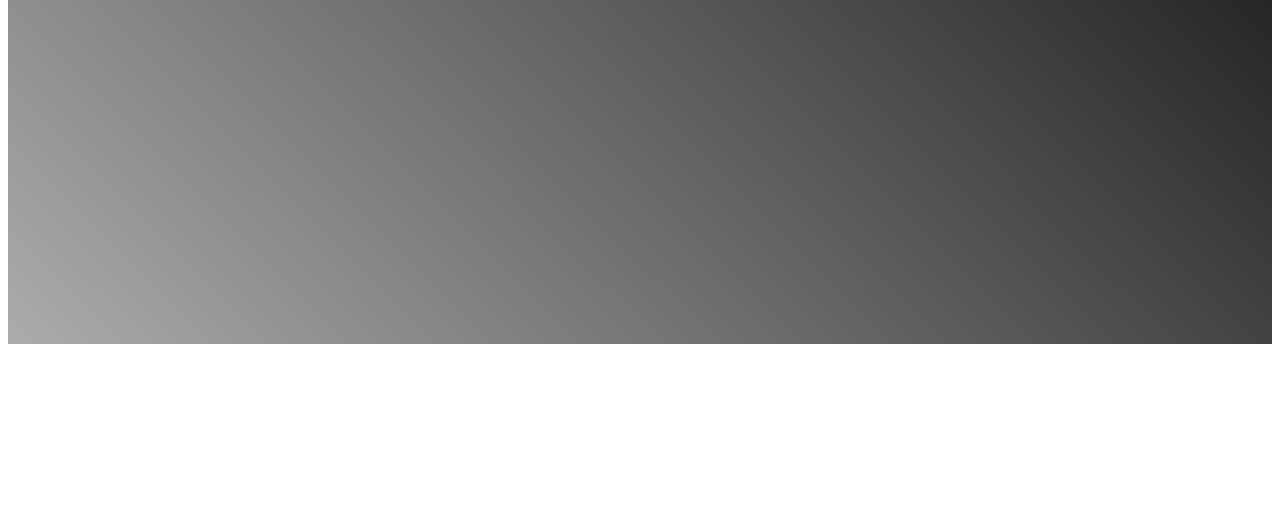
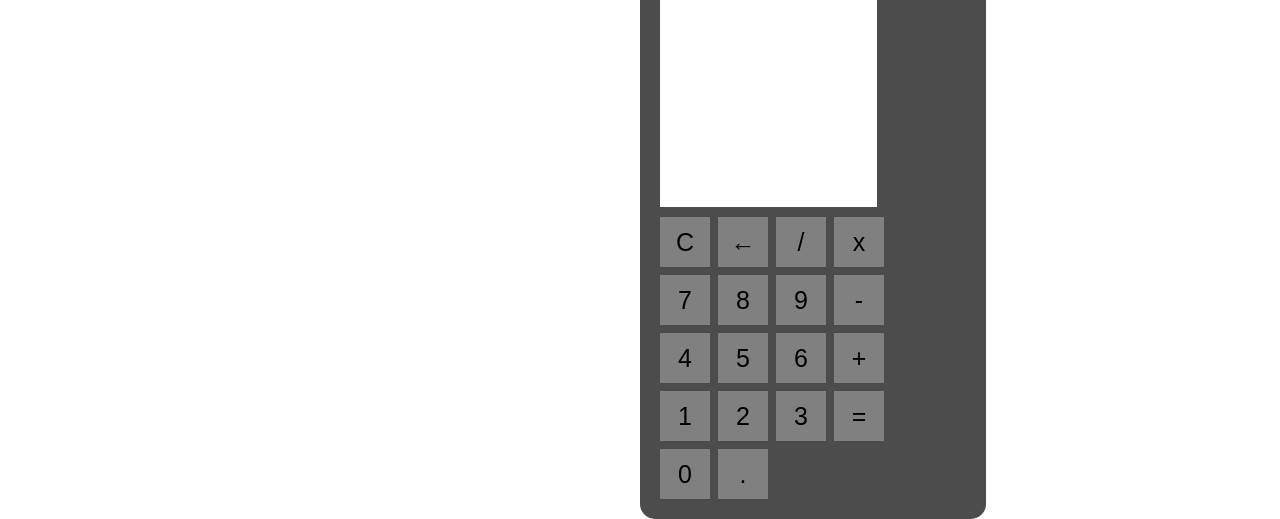
Before and after one commit to R4stelli/Calculadora-What-Sigma, a plain HTML site: page index.html in a window 1280 px wide. Shown: the part 477-996 px from the top of the page. Before the commit the page ends 829 px from the top, so only its background shows below. Drawn offline with Linux system fonts and the light colour scheme.

Commit message:
Add files via upload

```diff
--- a/index.html
+++ b/index.html
@@ -5,15 +5,17 @@
     <meta http-equiv="X-UA-Compatible" content="IE=edge">
     <meta name="viewport" content="width=device-width, initial-scale=1.0">
     <title>Calculadora</title>
+
 <link rel="stylesheet" href="styles.css">
+
 </head>
 <body>
-        <div class='fundo'>
-            <h1>Criado pela merda do Rastelli</h1>
     <div class="Calculadora">
 <h1> CALCULADORA</h1>
-            <p id="resultado"> resultado</p>
+<p id="resultado"></p>
 <table>
+
+
 <tr>
 <td><button class="botao">C</button></td>
 <td><button class="botao">←</button></td>
@@ -26,6 +28,7 @@
     <td><button class="botao">8</button></td>
     <td><button class="botao">9</button></td>
     <td><button class="botao">-</button></td>
+
 </tr>
  <tr>
     <td><button class="botao">4</button></td>
@@ -39,13 +42,19 @@
     <td><button class="botao">2</button></td>
     <td><button class="botao">3</button></td>
     <td><button class="botao">=</button></td>
+
 </tr>
 <tr>
     <td><button class="botao">0</button></td>
     <td><button class="botao">.</button></td>
+
 </tr>
+
+
+
+
+
 </table>
-        </div>
     </div>
 </body>
 </html>
--- a/styles.css
+++ b/styles.css
@@ -1,12 +1,44 @@
 *{
- margin:60;
- padding:60;
-}
-
-.fundo{
-    background-image:linear-gradient(45deg,rgb(172, 172, 172),black);
-    height:100vh;
+    margin:0;
+    padding:0;
+    }
+    .fundo{
+    background-image:linear-gradient(45deg, rgb(116, 112, 112), black);
+    height: 100vh;
     color: black;
-    font-family: 'Times New Roman', Times, serif;
+    font-family:'Times New Roman', Times, serif;
     text-align: center;
-}
+    }
+    .Calculadora{
+    position: absolute;
+    background-color: rgba(0, 0, 0, 0.7);
+    top: 50%;
+    left: 50%;
+    transform: translate(-50,-50);
+    border-radius: 15px;
+    padding: 15px;
+    font-size: 20px;
+    }
+    .botao{
+    width: 50px;
+    height: 50px;
+    margin: 3px;
+    font-size: 25px;
+    cursor: pointer;
+    background-color: gray;
+    border: none;
+    color: black;
+    }
+    .botao:hover{
+    background-color: black;
+    color: white;
+    }
+    #resultado{
+    background-color: white;
+    width: 207px;
+    height: 207px;
+    margin: 5px;
+    color: black;
+    text-align: right;
+    padding: 5px;
+    }
```
Lines whose indentation alone changed are shown as unchanged.
